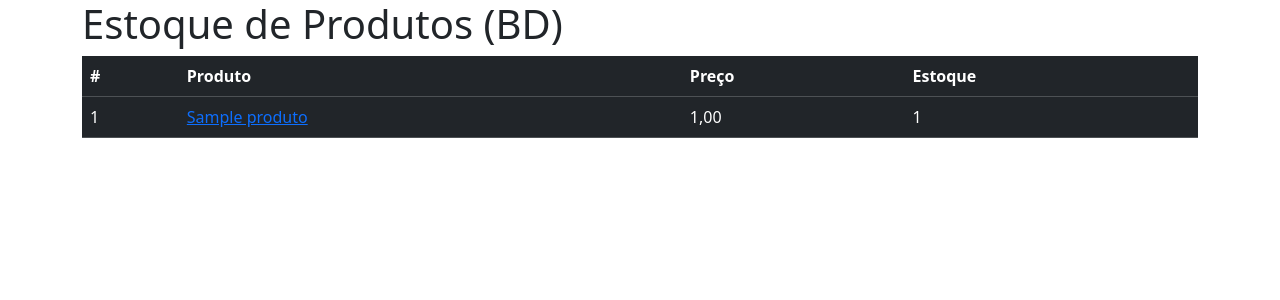
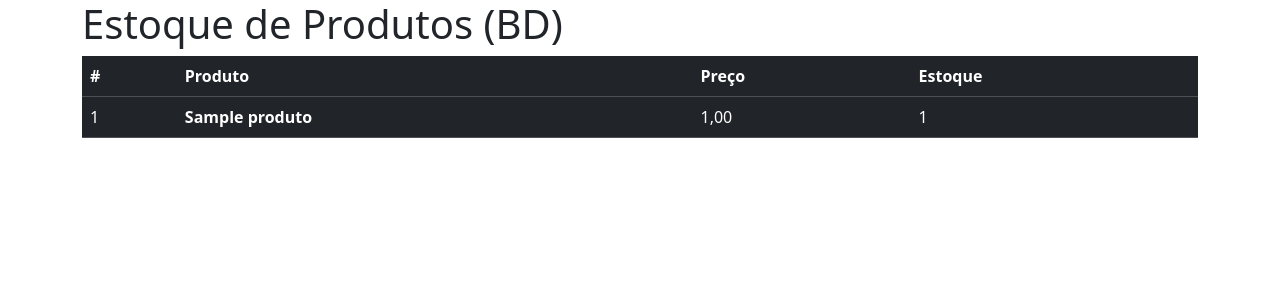
Before and after one commit to fabcurvello/djangoMySQL, a Django app: page / in a window 1280 px wide. Shown: the top 300 px of the page. Run offline with Django 4.2, Linux system fonts and the light colour scheme; tables that the repository leaves empty hold one stand-in row (values such as "Sample post"); grey boxes marked "Sample" are stand-in pictures; some libraries are stand-ins or nearby versions.

Commit message:
Dados do BD para o Template: css

```diff
--- /dev/null
+++ b/appbase/static/css/styles.css
@@ -0,0 +1,17 @@
+/* efeitos para o link */
+a {
+    color: #fff;
+    text-decoration: none;
+    font-weight: bold;
+}
+
+/* alinhamento centralizado do conteudo
+da div que contém a imagem */
+.modal-body {
+    text-align: center;
+}
+
+/* altura da imagem do modal */
+.img-fluid {
+    height: 300px;
+}
--- a/appbase/templates/index.html
+++ b/appbase/templates/index.html
@@ -1,10 +1,12 @@
 {% load bootstrap5 %}
+{% load static  %}
 <!DOCTYPE html>
 <html lang="pt-br">
 <head>
     <meta charset="UTF-8">
     <title>INDEX</title>
     {% bootstrap_css %}
+    <link rel="stylesheet" href="{% static 'css/styles.css' %}">
 </head>
 <body>
     <div class="container">
```
